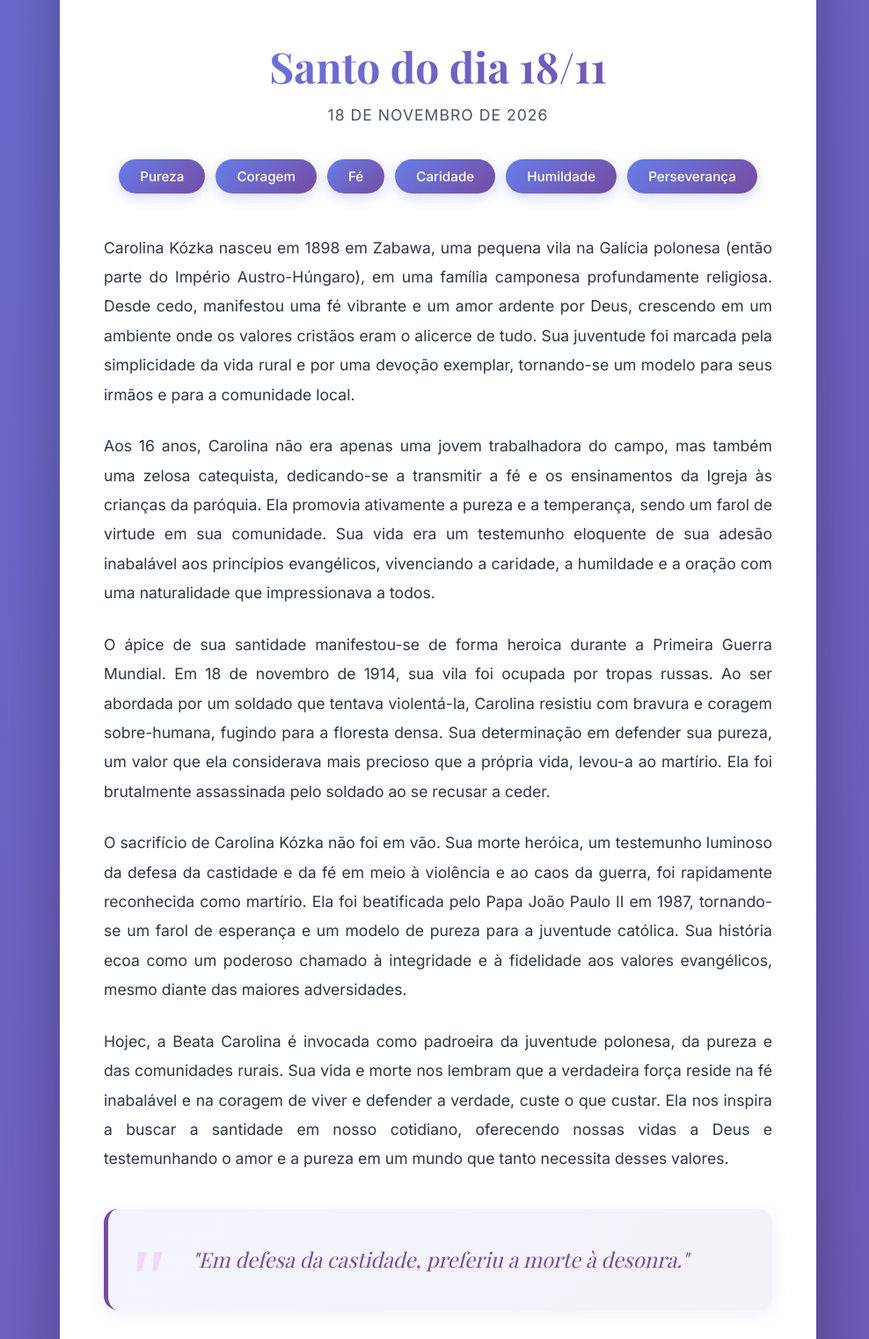
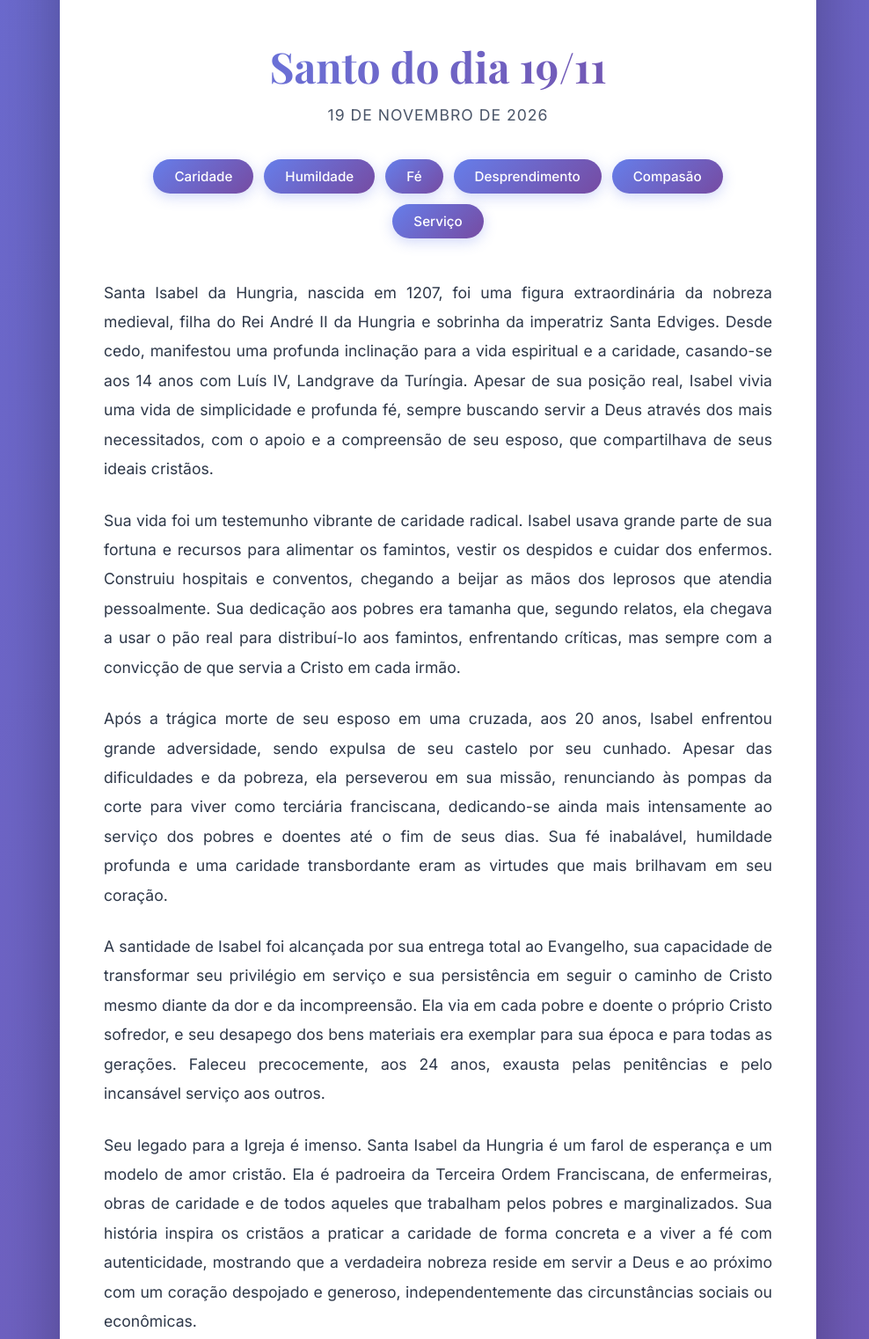
Before and after one commit to DataDaniels/santo-do-dia, a plain HTML site: page index.html in a window 1280 px wide. Shown: the part 443-1965 px from the top of the page at 88% size, without its empty margins (142-1130 px from the left). Drawn offline with nearby package versions, Linux system fonts and the light colour scheme.

Commit message:
Atualiza santo do dia - 2026-11-19

```diff
--- a/index.html
+++ b/index.html
@@ -3,8 +3,8 @@
 <head>
     <meta charset="UTF-8">
     <meta name="viewport" content="width=device-width, initial-scale=1.0">
-    <title>Santo do dia 18/11 - Santo do Dia</title>
-    <meta name="description" content="Conheça a história de Santo do dia 18/11 e uma reflexão para seu dia">
+    <title>Santo do dia 19/11 - Santo do Dia</title>
+    <meta name="description" content="Conheça a história de Santo do dia 19/11 e uma reflexão para seu dia">
     <style>
         @import url('https://fonts.googleapis.com/css2?family=Playfair+Display:wght@400;600;700&family=Inter:wght@300;400;500;600&display=swap');
 
@@ -314,7 +314,7 @@
     <div class="container">
         <div class="card">
             <div class="header">
-                <img src="https://source.unsplash.com/800x600/?Pureza%20Coragem%20F%C3%A9%20spiritual%20faith%20light%20heaven%20divine" alt="Santo do dia 18/11" class="saint-photo" onerror="this.style.display='none'; document.querySelector('.svg-fallback').style.display='flex';">
+                <img src="https://source.unsplash.com/800x600/?Caridade%20Humildade%20F%C3%A9%20spiritual%20faith%20light%20heaven%20divine" alt="Santo do dia 19/11" class="saint-photo" onerror="this.style.display='none'; document.querySelector('.svg-fallback').style.display='flex';">
                 <div class="svg-fallback" style="display:none;">
     <svg viewBox="0 0 800 600" xmlns="http://www.w3.org/2000/svg" class="saint-icon" preserveAspectRatio="xMidYMid meet">
         <defs>
@@ -473,24 +473,24 @@
 
             <div class="content">
                 <div class="title-section">
-                    <h1>Santo do dia 18/11</h1>
-                    <p class="date">18 de novembro de 2026</p>
+                    <h1>Santo do dia 19/11</h1>
+                    <p class="date">19 de novembro de 2026</p>
                 </div>
 
                 <div class="badges">
-                    <span class="badge">Pureza</span> <span class="badge">Coragem</span> <span class="badge">Fé</span> <span class="badge">Caridade</span> <span class="badge">Humildade</span> <span class="badge">Perseverança</span>
+                    <span class="badge">Caridade</span> <span class="badge">Humildade</span> <span class="badge">Fé</span> <span class="badge">Desprendimento</span> <span class="badge">Compasão</span> <span class="badge">Serviço</span>
                 </div>
 
                 <div class="text">
-                    <p>Carolina Kózka nasceu em 1898 em Zabawa, uma pequena vila na Galícia polonesa (então parte do Império Austro-Húngaro), em uma família camponesa profundamente religiosa. Desde cedo, manifestou uma fé vibrante e um amor ardente por Deus, crescendo em um ambiente onde os valores cristãos eram o alicerce de tudo. Sua juventude foi marcada pela simplicidade da vida rural e por uma devoção exemplar, tornando-se um modelo para seus irmãos e para a comunidade local.</p>
-<p>Aos 16 anos, Carolina não era apenas uma jovem trabalhadora do campo, mas também uma zelosa catequista, dedicando-se a transmitir a fé e os ensinamentos da Igreja às crianças da paróquia. Ela promovia ativamente a pureza e a temperança, sendo um farol de virtude em sua comunidade. Sua vida era um testemunho eloquente de sua adesão inabalável aos princípios evangélicos, vivenciando a caridade, a humildade e a oração com uma naturalidade que impressionava a todos.</p>
-<p>O ápice de sua santidade manifestou-se de forma heroica durante a Primeira Guerra Mundial. Em 18 de novembro de 1914, sua vila foi ocupada por tropas russas. Ao ser abordada por um soldado que tentava violentá-la, Carolina resistiu com bravura e coragem sobre-humana, fugindo para a floresta densa. Sua determinação em defender sua pureza, um valor que ela considerava mais precioso que a própria vida, levou-a ao martírio. Ela foi brutalmente assassinada pelo soldado ao se recusar a ceder.</p>
-<p>O sacrifício de Carolina Kózka não foi em vão. Sua morte heróica, um testemunho luminoso da defesa da castidade e da fé em meio à violência e ao caos da guerra, foi rapidamente reconhecida como martírio. Ela foi beatificada pelo Papa João Paulo II em 1987, tornando-se um farol de esperança e um modelo de pureza para a juventude católica. Sua história ecoa como um poderoso chamado à integridade e à fidelidade aos valores evangélicos, mesmo diante das maiores adversidades.</p>
-<p>Hojec, a Beata Carolina é invocada como padroeira da juventude polonesa, da pureza e das comunidades rurais. Sua vida e morte nos lembram que a verdadeira força reside na fé inabalável e na coragem de viver e defender a verdade, custe o que custar. Ela nos inspira a buscar a santidade em nosso cotidiano, oferecendo nossas vidas a Deus e testemunhando o amor e a pureza em um mundo que tanto necessita desses valores.</p>
-<blockquote class="quote">"Em defesa da castidade, preferiu a morte à desonra."</blockquote>
-<p>A vida da Beata Carolina Kózka, apesar de ter se desenrolado em um contexto histórico tão distinto do nosso, ressoa com uma impressionante atualidade. Sua firmeza na fé e sua inabalável defesa da pureza oferecem um caminho de integridade em uma era onde os valores são frequentemente relativizados. Sua capacidade de permanecer fiel aos seus princípios, mesmo diante de uma ameaça mortal, mostra-nos que a verdadeira força não reside no poder físico, mas na convicção interior e na graça divina. Ela nos convida a questionar a profundidade de nossas próprias convicções e o que estamos dispostos a defender.</p>
-<p>Em um mundo marcado pela banalização da sexualidade, pela pressão social para conformar-se a padrões fluidos e pela crescente violência, a história de Carolina Kózka emerge como um farol. Ela nos inspira a resistir às tentações do consumismo e do hedonismo, a valorizar a dignidade da pessoa humana e a lutar pela castidade não como uma proibição, mas como um caminho para a liberdade interior e o amor verdadeiro. Seu exemplo é um chamado poderoso para os jovens de hoje que enfrentam desafios complexos em suas relações e na busca por uma identidade autêntica.</p>
-<p>Como podemos aplicar o legado de Carolina em nosso dia a dia? Primeiramente, buscando cultivar a pureza de coração em nossos pensamentos, palavras e ações, vivendo a caridade em nossas interações e sendo testemunhas corajosas da fé em nossos ambientes. Isso significa dizer "não" ao que degrada a dignidade humana, seja em mídias sociais, entretenimento ou conversas. Significa também ter a audácia de defender o que é certo, mesmo quando impopular, inspirados por sua valentia. Ao vivermos com essa integridade e amor a Deus, podemos, como Carolina, transformar nosso próprio ambiente e ser luz para o mundo.</p>
+                    <p>Santa Isabel da Hungria, nascida em 1207, foi uma figura extraordinária da nobreza medieval, filha do Rei André II da Hungria e sobrinha da imperatriz Santa Edviges. Desde cedo, manifestou uma profunda inclinação para a vida espiritual e a caridade, casando-se aos 14 anos com Luís IV, Landgrave da Turíngia. Apesar de sua posição real, Isabel vivia uma vida de simplicidade e profunda fé, sempre buscando servir a Deus através dos mais necessitados, com o apoio e a compreensão de seu esposo, que compartilhava de seus ideais cristãos.</p>
+<p>Sua vida foi um testemunho vibrante de caridade radical. Isabel usava grande parte de sua fortuna e recursos para alimentar os famintos, vestir os despidos e cuidar dos enfermos. Construiu hospitais e conventos, chegando a beijar as mãos dos leprosos que atendia pessoalmente. Sua dedicação aos pobres era tamanha que, segundo relatos, ela chegava a usar o pão real para distribuí-lo aos famintos, enfrentando críticas, mas sempre com a convicção de que servia a Cristo em cada irmão.</p>
+<p>Após a trágica morte de seu esposo em uma cruzada, aos 20 anos, Isabel enfrentou grande adversidade, sendo expulsa de seu castelo por seu cunhado. Apesar das dificuldades e da pobreza, ela perseverou em sua missão, renunciando às pompas da corte para viver como terciária franciscana, dedicando-se ainda mais intensamente ao serviço dos pobres e doentes até o fim de seus dias. Sua fé inabalável, humildade profunda e uma caridade transbordante eram as virtudes que mais brilhavam em seu coração.</p>
+<p>A santidade de Isabel foi alcançada por sua entrega total ao Evangelho, sua capacidade de transformar seu privilégio em serviço e sua persistência em seguir o caminho de Cristo mesmo diante da dor e da incompreensão. Ela via em cada pobre e doente o próprio Cristo sofredor, e seu desapego dos bens materiais era exemplar para sua época e para todas as gerações. Faleceu precocemente, aos 24 anos, exausta pelas penitências e pelo incansável serviço aos outros.</p>
+<p>Seu legado para a Igreja é imenso. Santa Isabel da Hungria é um farol de esperança e um modelo de amor cristão. Ela é padroeira da Terceira Ordem Franciscana, de enfermeiras, obras de caridade e de todos aqueles que trabalham pelos pobres e marginalizados. Sua história inspira os cristãos a praticar a caridade de forma concreta e a viver a fé com autenticidade, mostrando que a verdadeira nobreza reside em servir a Deus e ao próximo com um coração despojado e generoso, independentemente das circunstâncias sociais ou econômicas.</p>
+<blockquote class="quote">"Se eu quisesse agradar os homens, não seria serva de Cristo."</blockquote>
+<p>A jornada de Santa Isabel da Hungria ressoa profundamente em nossos dias, oferecendo um farol em meio aos desafios modernos. Sua capacidade de despojar-se das riquezas e privilégios para abraçar os mais vulneráveis é um poderoso convite à autenticidade. Num mundo onde muitas vezes somos definidos pelo que possuímos e pela nossa posição social, ela nos lembra que a verdadeira dignidade e felicidade vêm do serviço e do amor incondicional ao próximo, um modo de ser que transcende qualquer status ou fortuna.</p>
+<p>Os problemas contemporâneos como a desigualdade social crescente, a indiferença diante do sofrimento alheio e a busca incessante por bens materiais encontram em Santa Isabel um antídoto eficaz. Ela nos provoca a questionar onde depositamos nossa esperança e nossos corações. Sua vida desafia o egoísmo e o individualismo, mostrando que a verdadeira realização está em construir comunidades mais justas e fraternas, onde ninguém seja esquecido ou marginalizado. Ela nos ensina que, mesmo com as maiores responsabilidades, é possível manter um coração simples e dedicado a Deus e aos irmãos.</p>
+<p>Podemos aplicar o espírito de Santa Isabel em nosso cotidiano de maneiras simples, mas transformadoras. Isso pode significar um olhar atento para quem está ao nosso lado, um gesto de generosidade com nosso tempo ou recursos, ou a coragem de defender aqueles que não têm voz. Ao escolher a compaixão em vez da indiferença e a partilha em vez do acúmulo, estamos ecoando o legado desta santa e contribuindo para um mundo mais humano e acolhedor, onde o amor de Cristo se manifesta em cada um de nós.</p>
 
                 </div>
             </div>
```
